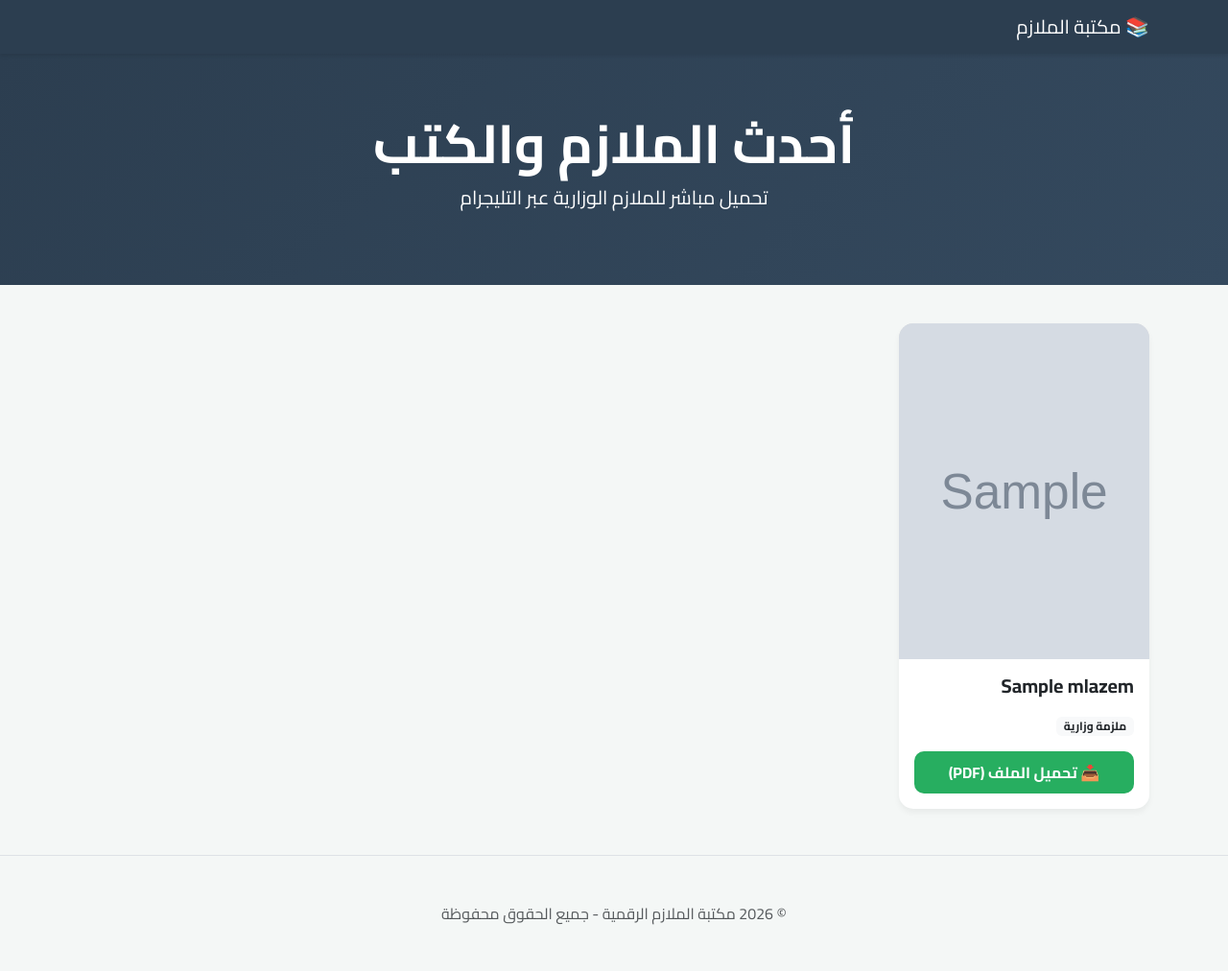
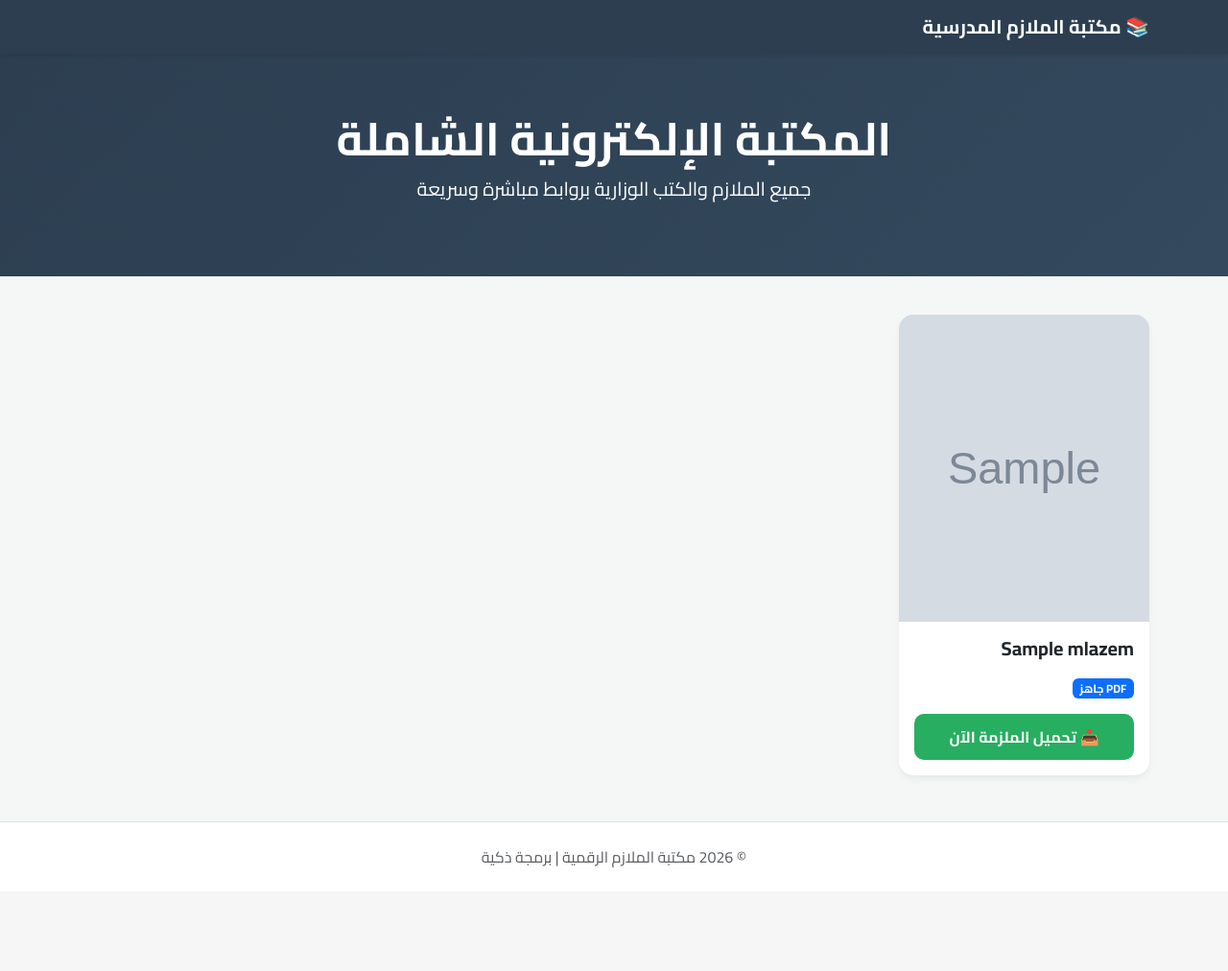
Before and after one commit to salfim/Natija, a PHP site: page / in a window 1280 px wide. Shown: the whole page at 96% size. After the commit the page ends 905 px from the top, so only its background shows below. Run offline with PHP 8.4, Linux system fonts and the light colour scheme; tables that the repository leaves empty or names only in its code hold one stand-in row (values such as "Sample post"); grey boxes marked "Sample" are stand-in pictures.

Commit message:
Refactor index.php for better data handling and UI

```diff
--- a/index.php
+++ b/index.php
@@ -1,12 +1,9 @@
 <?php
-ini_set('display_errors', 1);
-ini_set('display_startup_errors', 1);
-error_reporting(E_ALL);
 include 'db.php';
 
-// جلب البيانات من القاعدة وترتيبها من الأحدث للأقدم
+// جلب الملازم المكتملة فقط (التي تحتوي على عنوان ورابط ملف)
 try {
-    $stmt = $pdo->query("SELECT * FROM mlazem ORDER BY created_at DESC");
+    $stmt = $pdo->query("SELECT * FROM mlazem WHERE title IS NOT NULL AND file_url IS NOT NULL ORDER BY created_at DESC");
     $mlazem = $stmt->fetchAll();
 } catch (PDOException $e) {
     $mlazem = [];
@@ -24,69 +21,62 @@ try {
         body { font-family: 'Cairo', sans-serif; background-color: #f4f7f6; }
         .navbar { background-color: #2c3e50; box-shadow: 0 2px 4px rgba(0,0,0,0.1); }
         .hero-section { background: linear-gradient(135deg, #2c3e50 0%, #34495e 100%); color: white; padding: 60px 0; text-align: center; margin-bottom: 40px; }
-        .card { border: none; border-radius: 15px; transition: transform 0.3s, box-shadow 0.3s; height: 100%; box-shadow: 0 4px 6px rgba(0,0,0,0.05); }
+        .card { border: none; border-radius: 15px; transition: transform 0.3s, box-shadow 0.3s; height: 100%; box-shadow: 0 4px 6px rgba(0,0,0,0.05); overflow: hidden; }
         .card:hover { transform: translateY(-10px); box-shadow: 0 12px 20px rgba(0,0,0,0.1); }
-        .card-img-top { border-top-left-radius: 15px; border-top-right-radius: 15px; height: 350px; object-fit: cover; background-color: #ddd; }
-        .btn-download { background-color: #27ae60; border: none; border-radius: 10px; padding: 10px; font-weight: bold; transition: background 0.2s; }
+        .card-img-top { height: 320px; object-fit: cover; background-color: #dfe6e9; }
+        .btn-download { background-color: #27ae60; border: none; border-radius: 10px; padding: 12px; font-weight: bold; color: white !important; text-decoration: none; display: block; text-align: center; }
         .btn-download:hover { background-color: #219150; }
-        .empty-state { text-align: center; padding: 100px 20px; color: #7f8c8d; }
+        .empty-state { text-align: center; padding: 80px 20px; color: #7f8c8d; }
     </style>
 </head>
 <body>
 
-    <nav class="navbar navbar-dark">
+    <nav class="navbar navbar-dark mb-0">
         <div class="container">
-            <a class="navbar-brand" href="#">📚 مكتبة الملازم</a>
+            <a class="navbar-brand fw-bold" href="#">📚 مكتبة الملازم المدرسية</a>
         </div>
     </nav>
 
     <div class="hero-section">
         <div class="container">
-            <h1 class="display-4 fw-bold">أحدث الملازم والكتب</h1>
-            <p class="lead">تحميل مباشر للملازم الوزارية عبر التليجرام</p>
+            <h1 class="display-5 fw-bold">المكتبة الإلكترونية الشاملة</h1>
+            <p class="lead">جميع الملازم والكتب الوزارية بروابط مباشرة وسريعة</p>
         </div>
     </div>
 
-    <div class="container">
+    <div class="container mb-5">
         <div class="row g-4">
-            <?php if (count($mlazem) > 0): ?>
+            <?php if (!empty($mlazem)): ?>
                 <?php foreach ($mlazem as $row): ?>
                     <div class="col-md-6 col-lg-4 col-xl-3">
                         <div class="card h-100">
-                            <?php
-                                $image = !empty($row['image_url']) ? $row['image_url'] : 'https://via.placeholder.com/300x400?text=لا+يوجد+غلاف';
-                            ?>
+                            <?php $image = !empty($row['image_url']) ? $row['image_url'] : 'https://via.placeholder.com/300x400?text=لا+يوجد+غلاف'; ?>
                             <img src="<?php echo $image; ?>" class="card-img-top" alt="غلاف الملزمة">
 
                             <div class="card-body d-flex flex-column">
                                 <h5 class="card-title fw-bold text-dark mb-3"><?php echo htmlspecialchars($row['title']); ?></h5>
                                 <div class="mt-auto">
-                                    <span class="badge bg-light text-dark mb-3">ملزمة وزارية</span>
-
-                                    <?php if (!empty($row['file_url'])): ?>
-                                        <a href="<?php echo $row['file_url']; ?>" class="btn btn-download w-100 text-white" target="_blank">
-                                            📥 تحميل الملف (PDF)
-                                        </a>
-                                    <?php else: ?>
-                                        <button class="btn btn-secondary w-100" disabled>الرابط غير متوفر</button>
-                                    <?php endif; ?>
+                                    <span class="badge bg-primary mb-3">PDF جاهز</span>
+                                    <a href="<?php echo $row['file_url']; ?>" class="btn-download" target="_blank">
+                                        📥 تحميل الملزمة الآن
+                                    </a>
                                 </div>
                             </div>
                         </div>
                     </div>
                 <?php endforeach; ?>
             <?php else: ?>
-                <div class="empty-state">
-                    <img src="https://cdn-icons-png.flaticon.com/512/7486/7486744.png" width="100" alt="فارغ" class="mb-4 opacity-50">
-                    <h3>لا توجد ملازم مرفوعة حالياً</h3>
-                    <p>ابدأ برفع الملازم عبر بوت التليجرام الخاص بك لتظهر هنا.</p>
+                <div class="col-12 empty-state">
+                    <img src="https://cdn-icons-png.flaticon.com/512/7486/7486744.png" width="80" alt="فارغ" class="mb-4 opacity-50">
+                    <h3>المكتبة فارغة حالياً</h3>
+                    <p>قم برفع أول ملزمة من خلال البوت لتظهر هنا فوراً.</p>
                 </div>
             <?php endif; ?>
         </div>
     </div>
 
-    <footer class="py-5 mt-5 text-center text-muted border-top">
-        &copy; 2026 مكتبة الملازم الرقمية - جميع الحقوق محفوظة
+    <footer class="py-4 text-center text-muted border-top bg-white">
+        &copy; 2026 مكتبة الملازم الرقمية | برمجة ذكية
     </footer>
 
 </body>
```
